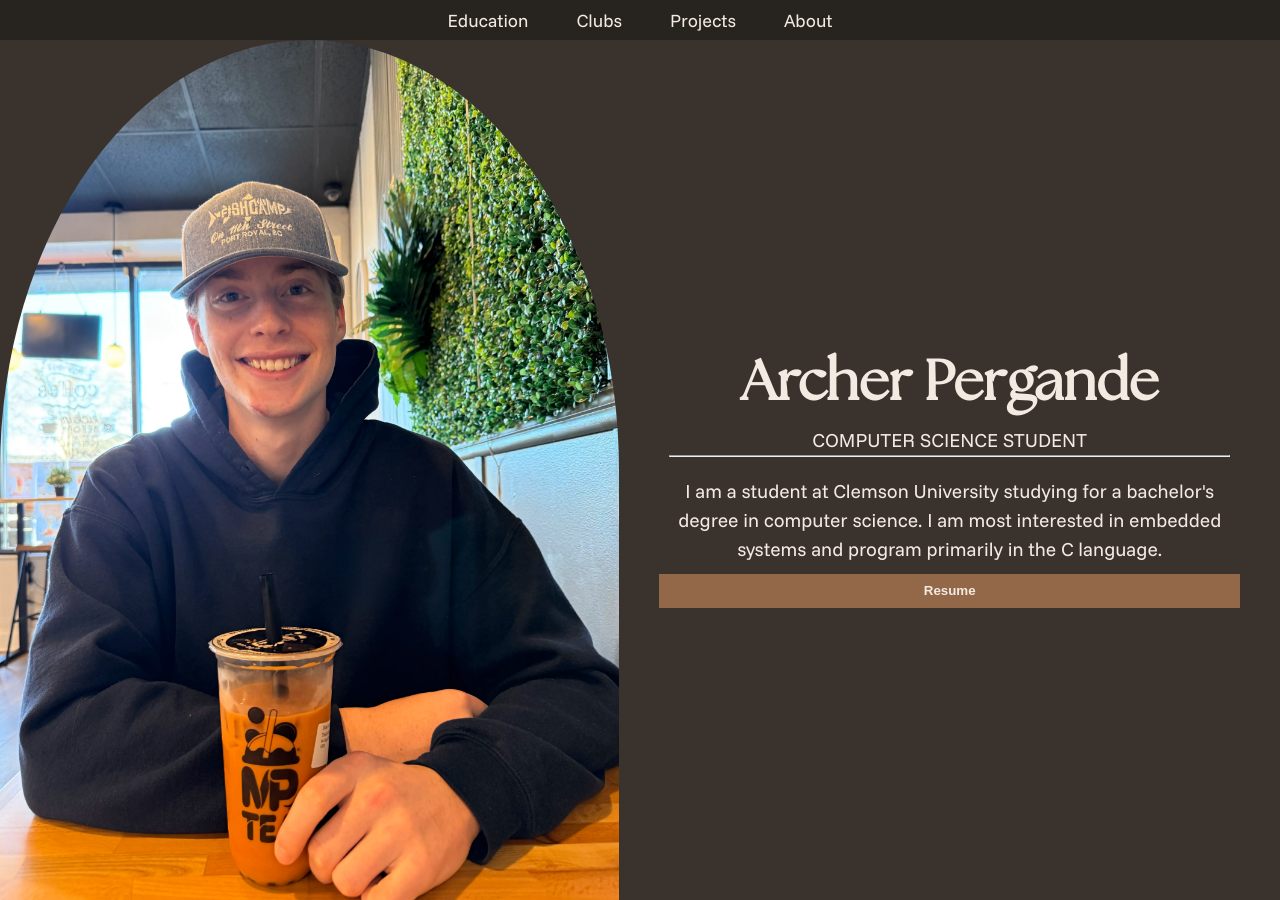
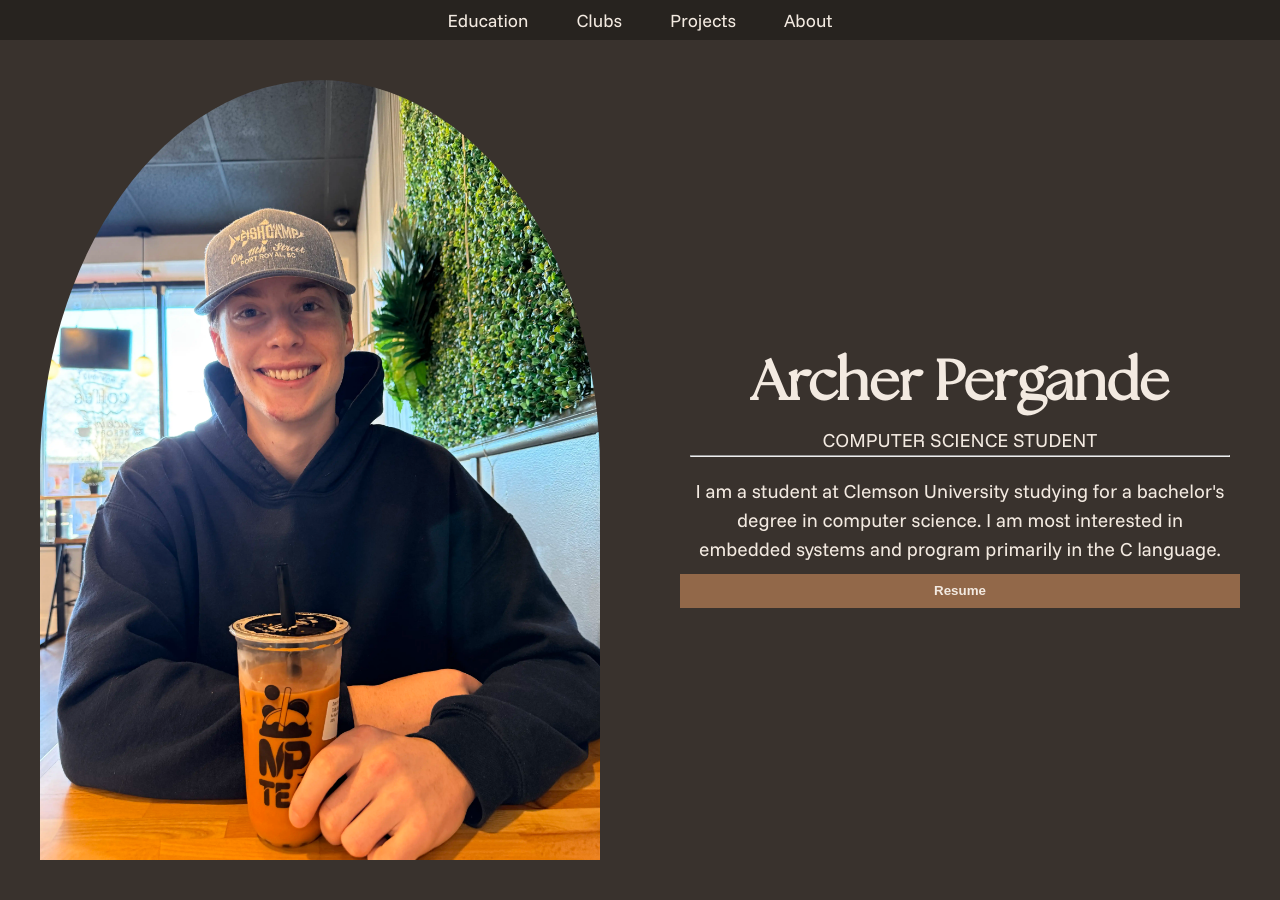
Before and after one commit to archerpergande/archerpergande.github.io, a Jekyll site: the page built from README.md, in a window 1280 px wide and 900 px high. Built offline with Jekyll 4.4.1, drawn with Linux system fonts in a browser that asks for light colours; our own code applies the rules of GitHub Pages for plain Markdown files.

Commit message:
fix mobile rendering of hero

```diff
--- a/_includes/hero.html
+++ b/_includes/hero.html
@@ -1,11 +1,12 @@
 <section class="hero">
 
     <div class="hero-image-container">
-        <img class="hero-image" src="/assets/img/hero-mid.webp">
+        <img class="hero-image" src="/assets/img/hero-mid.webp" alt="Portrait">
     </div>
 
 
     <div class="hero-caption">
+
         <div class="hero-text">
             <h1>Archer Pergande</h1>
             <p>COMPUTER SCIENCE STUDENT</p>
@@ -22,13 +23,6 @@
             </p>
         </div>
 
-
-
-
-
-
-
-
         <button class="hero-button">Resume</button>
 
     </div>
--- a/_sass/_hero.scss
+++ b/_sass/_hero.scss
@@ -13,10 +13,11 @@
 }
 
 // Necessary for rendering on mobile devices
+// padding does not work for mobile
 .hero-image-container {
     height: 100%;
     width: 100%;
-    //padding: $header-height;
+    padding: $header-height;
     overflow: hidden;
 }
 
```
